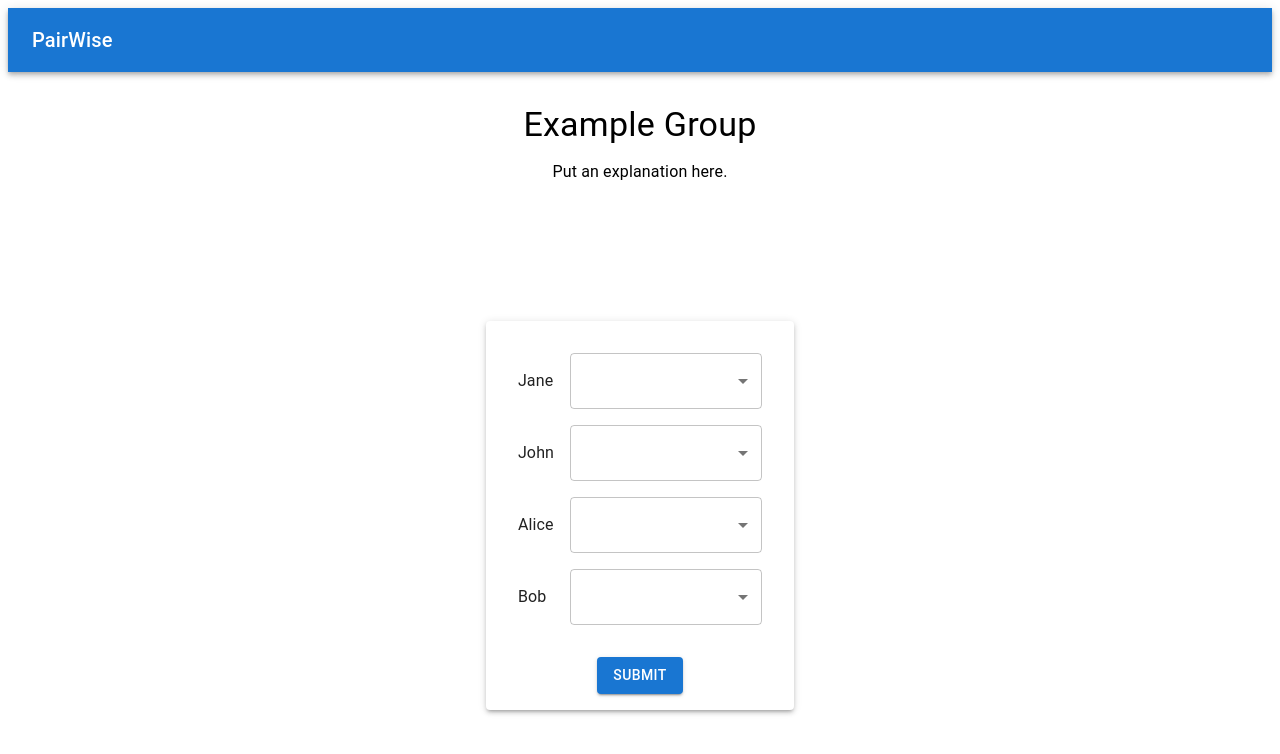
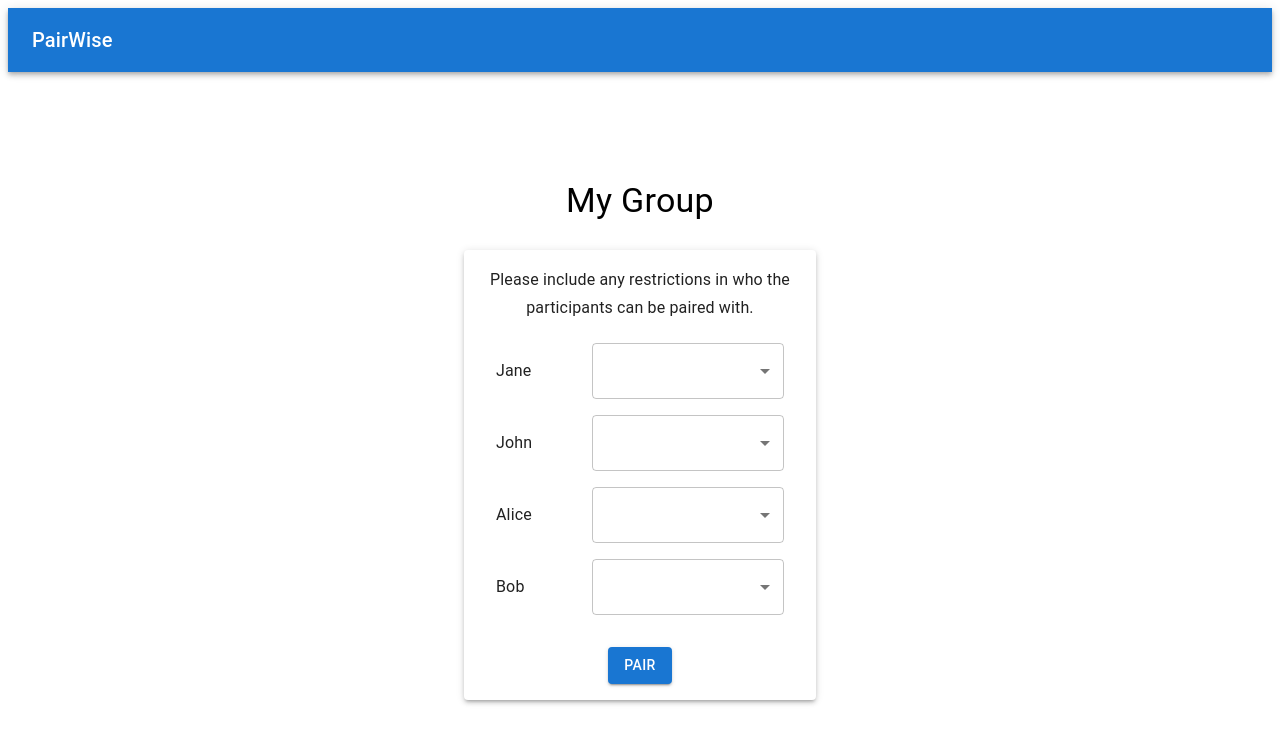
Before and after one commit to Christine-Anderson/pairing-app, a React (Vite) app in the folder frontend/: page /group-details/1 in a window 1280 px wide. Shown: the top 754 px of the page. Built offline with nearby package versions, Linux system fonts and the light colour scheme.

Commit message:
Improve layout and naming

```diff
--- a/frontend/src/components/CreateGroupForm.tsx
+++ b/frontend/src/components/CreateGroupForm.tsx
@@ -45,7 +45,7 @@ const CreateGroupForm = () => {
                             </Grid>
                             <Grid item xs={12}>
                                 <Button type="submit" variant="contained" color="primary">
-                                    Create Group
+                                    Submit
                                 </Button>
                             </Grid>
                         </Grid>
--- a/frontend/src/components/GroupDetailsPage.tsx
+++ b/frontend/src/components/GroupDetailsPage.tsx
@@ -3,7 +3,7 @@ import Typography from '@mui/material/Typography';
 import NameList from './NameList';
 
 const GroupDetailsPage = () => {
-    const groupName = "Example Group"
+    const groupName = "My Group"
     const names = ["Jane", "John", "Alice", "Bob"];
 
     return (
@@ -11,16 +11,13 @@ const GroupDetailsPage = () => {
             <div style={{ flex: '0 0 auto' }}>
                 <BasicAppBar />
             </div>
-            <div style={{ flex: '0 0 auto', padding: '2rem' }}>
+            <div style={{ flex: '1 1 auto', display: 'flex', flexDirection: 'column', justifyContent: 'center', alignItems: 'center', padding: '2rem' }}>
                 <Typography variant="h4" align="center" gutterBottom>
                     {groupName}
                 </Typography>
-                <Typography variant="subtitle1" align="center" gutterBottom>
-                    Put an explanation here.
-                </Typography>
-            </div>
-            <div style={{ flex: '1 1 auto', display: 'flex', justifyContent: 'center', alignItems: 'center' }}>
-                <NameList names={names}/>
+                <div style={{ marginTop: '1rem', width: '100%' }}>
+                    <NameList names={names}/>
+                </div>
             </div>
         </div>
     );
--- a/frontend/src/components/JoinGroupForm.tsx
+++ b/frontend/src/components/JoinGroupForm.tsx
@@ -46,7 +46,7 @@ const JoinGroupForm = () => {
                             </Grid>
                             <Grid item xs={12}>
                                 <Button type="submit" variant="contained" color="primary">
-                                    Create Group
+                                    Submit
                                 </Button>
                             </Grid>
                         </Grid>
--- a/frontend/src/components/MainPage.tsx
+++ b/frontend/src/components/MainPage.tsx
@@ -16,11 +16,11 @@ const MainPage = () => {
             <div style={{ flex: '0 0 auto' }}>
                 <BasicAppBar />
             </div>
-            <div style={{ flex: '0 0 auto' }}>
+            <div style={{ flex: '1 1 auto', display: 'flex', flexDirection: 'column', justifyContent: 'center', alignItems: 'center', padding: '2rem' }}>
                 <CenteredTabs value={tabValue} onChange={handleChange}/>
-            </div>
-            <div style={{ flex: '1 1 auto', display: 'flex', justifyContent: 'center', alignItems: 'center' }}>
-                {tabValue === 0 ? <CreateGroupForm /> : <JoinGroupForm />}
+                <div style={{ marginTop: '1rem', width: '100%' }}>
+                    {tabValue === 0 ? <CreateGroupForm /> : <JoinGroupForm />}
+                </div>
             </div>
         </div>
     );
--- a/frontend/src/components/NameList.tsx
+++ b/frontend/src/components/NameList.tsx
@@ -7,12 +7,13 @@ import Paper from '@mui/material/Paper';
 import FormControl from '@mui/material/FormControl';
 import Select from '@mui/material/Select';
 import MenuItem from '@mui/material/MenuItem';
+import Typography from '@mui/material/Typography';
 
 interface NameListProps {
     names: string[];
 }
 
-const NameList: React.FC<NameListProps> = ({ names }) => {
+const NameList = ({names}: NameListProps) => {
     const [selectedValues, setSelectedValues] = useState<{ [key: string]: string[] }>({});
 
     const handleChange = (name: string, event: React.ChangeEvent<{ value: unknown }>) => {
@@ -29,6 +30,9 @@ const NameList: React.FC<NameListProps> = ({ names }) => {
 
     return (
         <Paper elevation={3} style={{ padding: '1rem', maxWidth: '20rem', margin: 'auto' }}>
+            <Typography variant="subtitle1" align="center" gutterBottom>
+                Please include any restrictions in who the participants can be paired with.
+            </Typography>
             <List>
                 {names.map((name, index) => (
                     <ListItem key={index}>
@@ -51,7 +55,7 @@ const NameList: React.FC<NameListProps> = ({ names }) => {
             </List>
             <div style={{ textAlign: 'center', marginTop: '1em' }}>
                 <Button variant="contained" color="primary" onClick={handleButtonClick}>
-                    Submit
+                    Pair
                 </Button>
             </div>
         </Paper>
```
